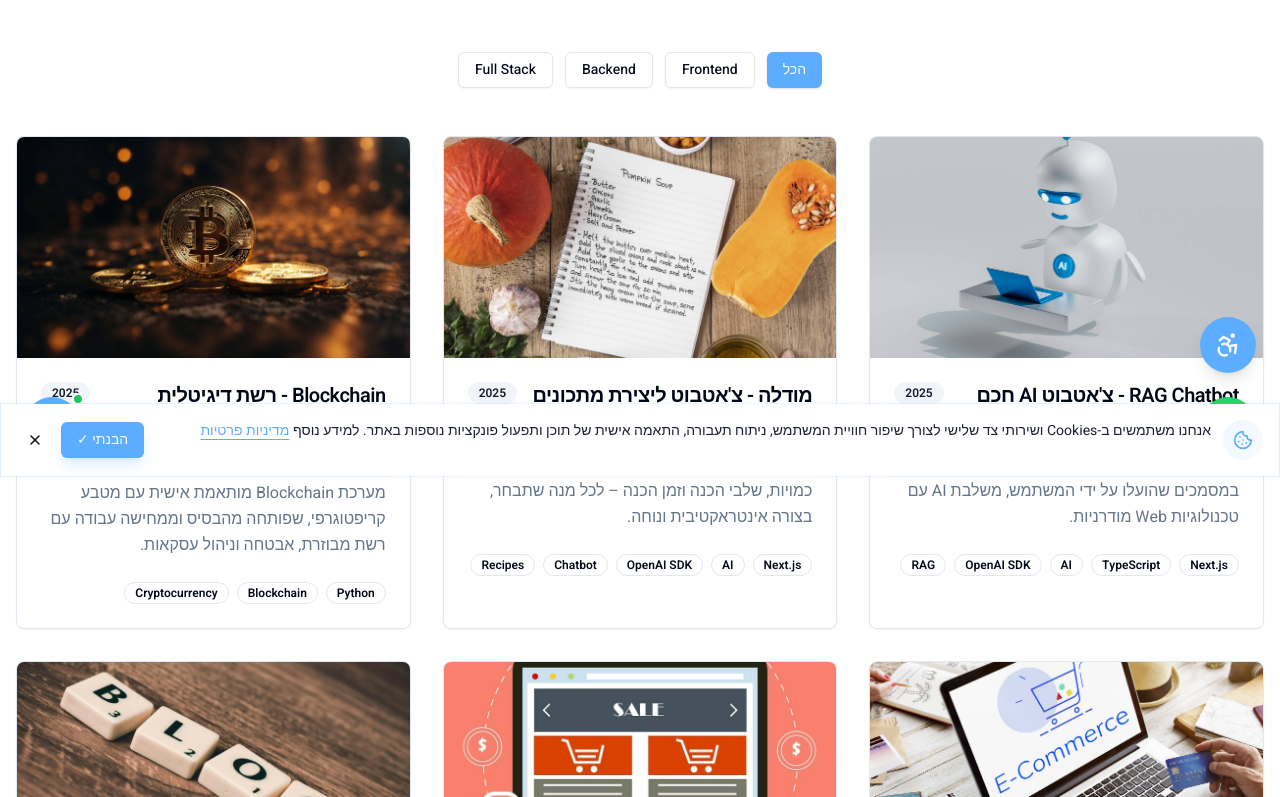
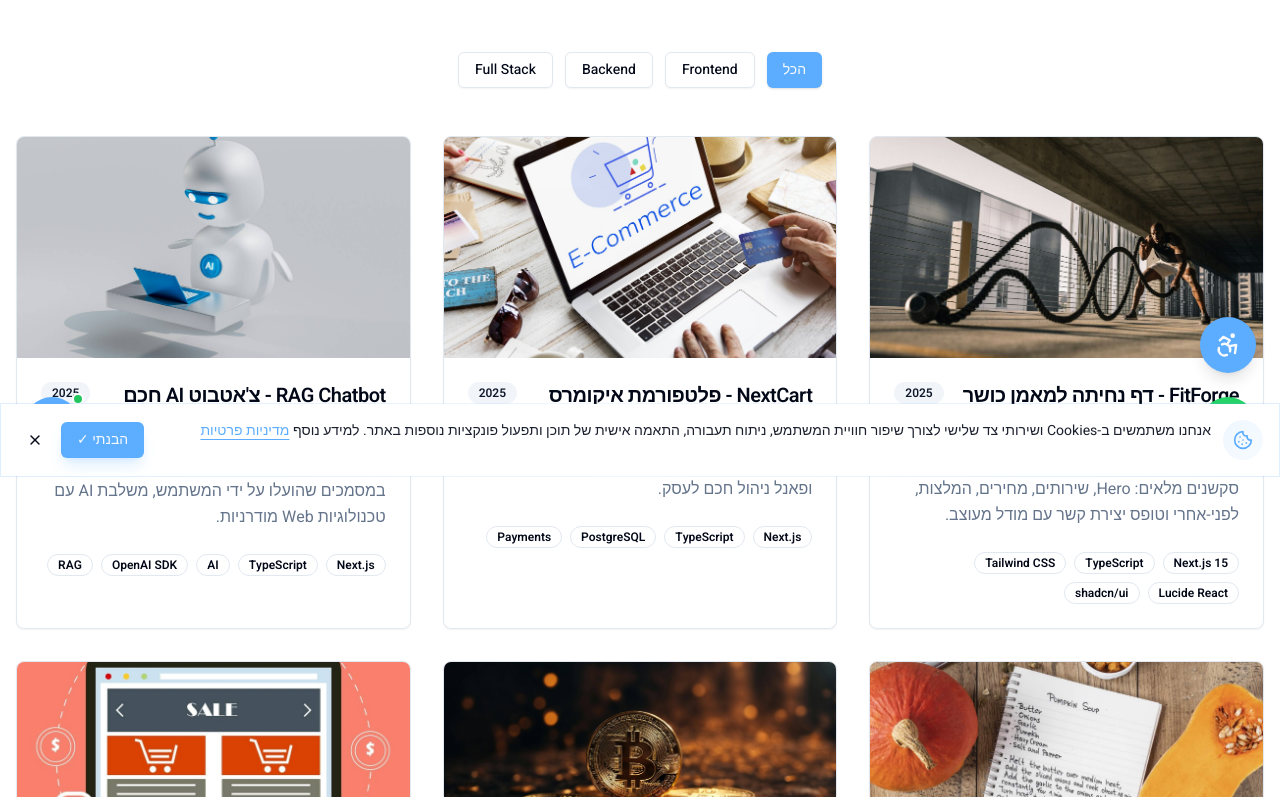
Before and after one commit to urielparavi/portfolio-website, a Next.js app: page /portfolio in a window 1280 px wide. Shown: the part 323-1120 px from the top of the page. Built offline with nearby package versions, Linux system fonts and the light colour scheme.

Commit message:
improving css and contnet

```diff
--- a/app/portfolio/page.tsx
+++ b/app/portfolio/page.tsx
@@ -19,6 +19,34 @@ import { FadeIn } from '@/components/fade-in';
 const projects = [
   {
     id: 1,
+    image: '/projects/fitforge.jpg',
+    title: 'FitForge - דף נחיתה למאמן כושר',
+    description:
+      'דף נחיתה מקצועי ואנרגטי למאמן כושר המציע שילוב ייחודי של אימוני כוח בחדר הכושר וקליסטניקס. כולל סקשנים מלאים: Hero, שירותים, מחירים, המלצות, לפני-אחרי וטופס יצירת קשר עם מודל מעוצב.',
+    technologies: [
+      'Next.js 15',
+      'TypeScript',
+      'Tailwind CSS',
+      'Lucide React',
+      'shadcn/ui',
+    ],
+    category: 'Frontend',
+    year: '2025',
+    link: 'https://fitforge-app.netlify.app',
+  },
+  {
+    id: 2,
+    image: '/projects/nextcart.jpg',
+    title: 'NextCart - פלטפורמת איקומרס',
+    description:
+      'מערכת איקומרס מתקדמת המאפשרת מכירה אונליין בצורה נוחה ובטוחה, עם ניהול מוצרים, תשלומים ופאנל ניהול חכם לעסק.',
+    technologies: ['Next.js', 'TypeScript', 'PostgreSQL', 'Payments'],
+    category: 'Full Stack',
+    year: '2025',
+    link: 'https://next-ecommerce-ten-wine.vercel.app',
+  },
+  {
+    id: 3,
     image: '/projects/ai-chatbot.jpg',
     title: "RAG Chatbot - צ'אטבוט AI חכם עם חיפוש סמנטי",
     description:
@@ -29,7 +57,7 @@ const projects = [
     link: 'https://rag-chatbot-cl.vercel.app',
   },
   {
-    id: 2,
+    id: 4,
     image: '/projects/recipe-bot.jpg',
     title: "מודלה - צ'אטבוט ליצירת מתכונים מותאמים אישית",
     description:
@@ -40,7 +68,7 @@ const projects = [
     link: 'https://recipe-app-modale.vercel.app',
   },
   {
-    id: 3,
+    id: 5,
     image: '/projects/blockchain.jpg',
     title: 'Blockchain - רשת דיגיטלית מבוזרת שמבוססת על קריפטוגרפיה',
     description:
@@ -51,18 +79,7 @@ const projects = [
     link: 'https://python-bitkoin-blockchain.onrender.com',
   },
   {
-    id: 4,
-    image: '/projects/nextcart.jpg',
-    title: 'NextCart - פלטפורמת איקומרס',
-    description:
-      'מערכת איקומרס מתקדמת המאפשרת מכירה אונליין בצורה נוחה ובטוחה, עם ניהול מוצרים, תשלומים ופאנל ניהול חכם לעסק.',
-    technologies: ['Next.js', 'TypeScript', 'PostgreSQL', 'Payments'],
-    category: 'Full Stack',
-    year: '2025',
-    link: 'https://next-ecommerce-ten-wine.vercel.app',
-  },
-  {
-    id: 5,
+    id: 6,
     image: '/projects/cozy.jpg',
     title: 'Cozy - חנות אונליין מודרנית',
     description:
@@ -73,7 +90,7 @@ const projects = [
     link: 'https://my-store-ts-cleaned.vercel.app',
   },
   {
-    id: 6,
+    id: 7,
     image: '/projects/uriel-blog.jpg',
     title: "Uriel' Blog - בלוג פרויקטים אישי",
     description:
@@ -84,7 +101,7 @@ const projects = [
     link: 'https://next-js-posts-site.vercel.app',
   },
   {
-    id: 7,
+    id: 8,
     image: '/projects/tic-tac-toe.jpg',
     title: 'Tic-Tac-Toe - איקס עיגול',
     description:
@@ -95,7 +112,7 @@ const projects = [
     link: 'https://updated-tic-tac-toe.netlify.app',
   },
   {
-    id: 8,
+    id: 9,
     image: '/projects/jobify.jpg',
     title: 'Jobify - מערכת ניהול חיפוש עבודה',
     description:
@@ -106,7 +123,7 @@ const projects = [
     link: 'https://jobify-update-v2-reactquery.onrender.com',
   },
   {
-    id: 9,
+    id: 10,
     image: '/projects/tailwind-shoes.jpg',
     title: 'Tailwind Shoes - תבנית חנות נעליים',
     description:
```
Also changed, not shown: public/projects/fitforge.jpg (added).
